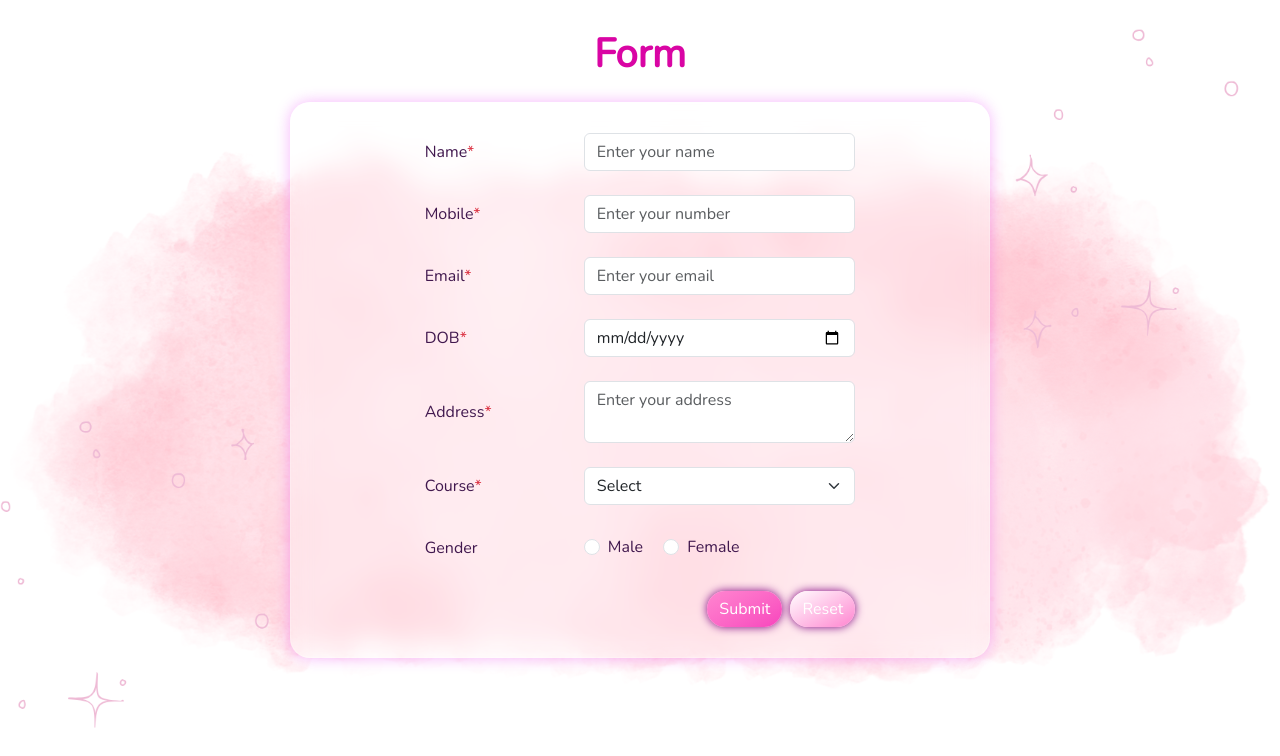
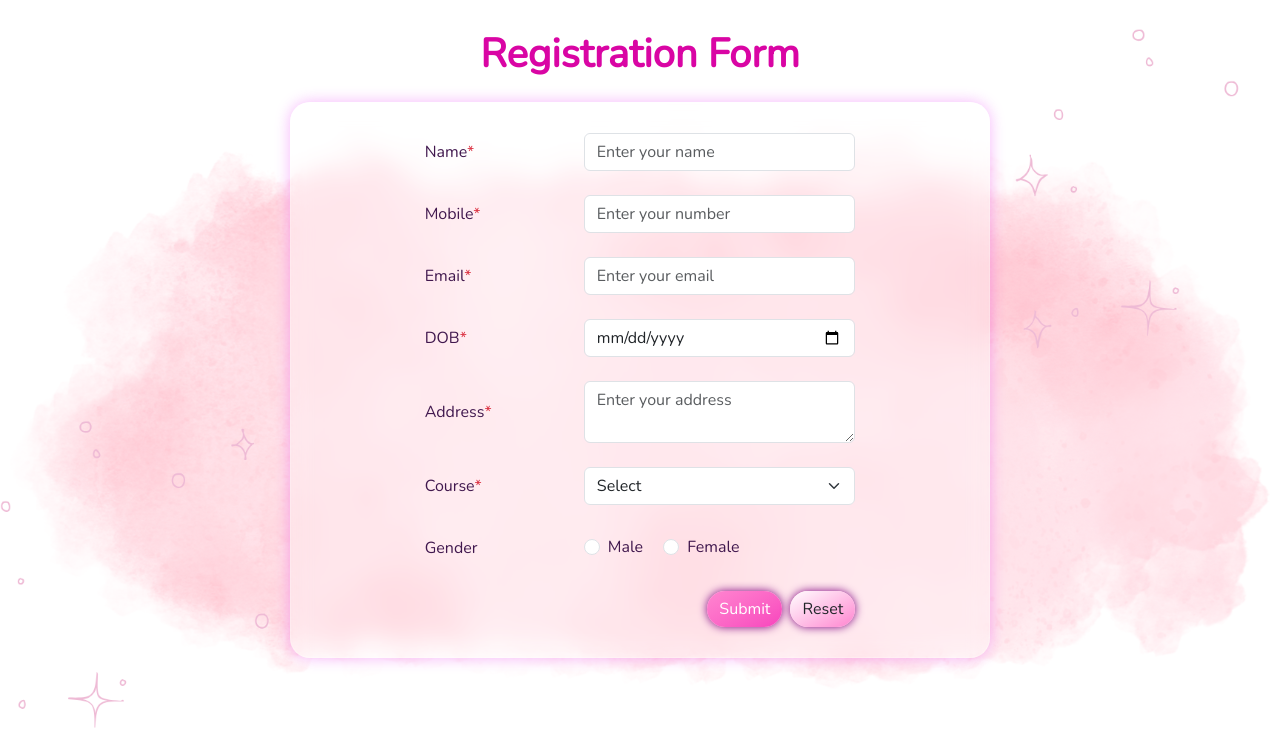
Before and after one commit to NIVYASHREE847/forms, a plain HTML site: page index.html in a window 1280 px wide. Shown: the top 756 px of the page. Drawn offline with nearby package versions, Linux system fonts and the light colour scheme.

Commit message:
Update index.html
changes made

```diff
--- a/index.html
+++ b/index.html
@@ -13,7 +13,7 @@
 <body class="px-3 px-sm-5">
   <div class="bg-fixed"></div>
         <h1 >
-        Form
+        Registration Form
     </h1>
 
     <div class="container mt-4 mb-3">
@@ -84,7 +84,7 @@
                 </div>
                 <div class="d-grid gap-2 d-md-flex justify-content-md-end ">
                 <button type="submit" class="btn btn-primary ">Submit</button>
-                <button type="reset" class="btn btn-secondary ">Reset</button>
+                <button type="reset" class="btn btn-secondary text-dark">Reset</button>
                 </div>
             </form>
 
```
